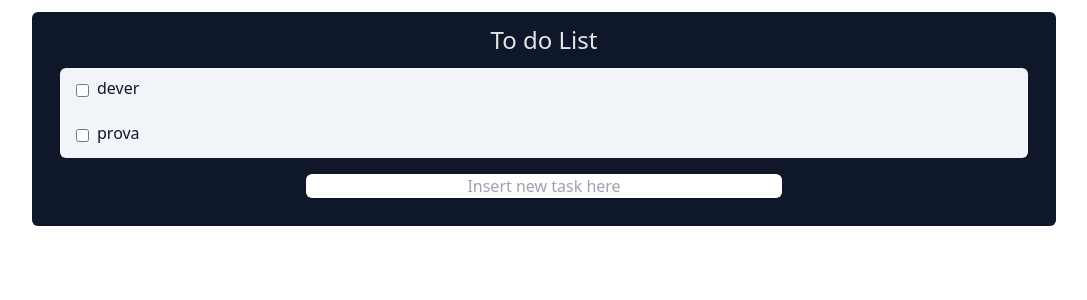
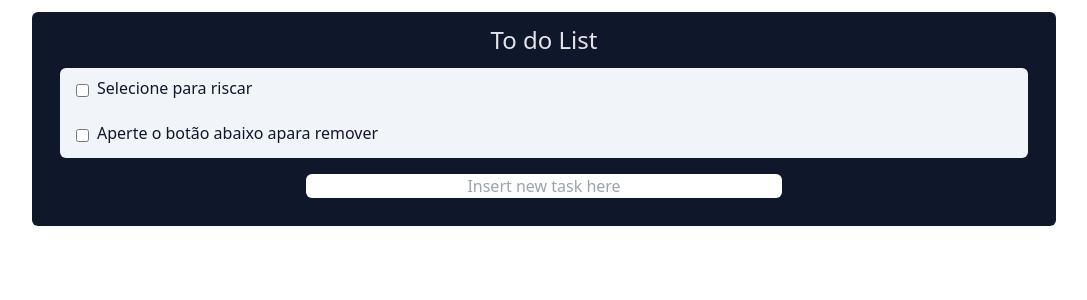
Before and after one commit to Danmazda/to-do-list-nextjs, a Next.js app: page / in a window 1280 px wide. Shown: the top 300 px of the page, without its empty margins (96-1183 px from the left). Built offline with nearby package versions, Linux system fonts and the light colour scheme.

Commit message:
better text

```diff
--- a/pages/index.tsx
+++ b/pages/index.tsx
@@ -8,8 +8,8 @@ export interface Items {
   text: string
 }
 const listElements: Array<Items> = [
-  { id: 1, text: 'dever' },
-  { id: 2, text: 'prova' },
+  { id: 1, text: 'Selecione para riscar' },
+  { id: 2, text: 'Aperte o botão abaixo apara remover' },
 ]
 
 const Home: NextPage = () => {
```
